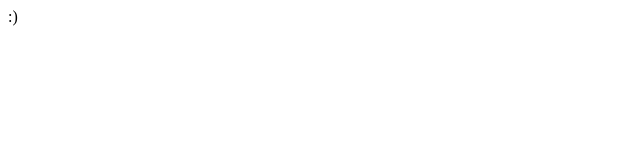
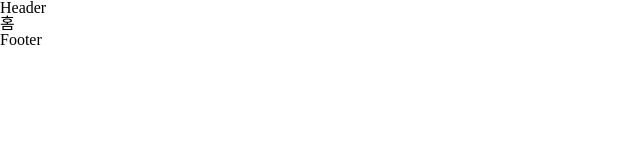
Before and after one commit to YoungSeungJang/portfolioWeb, a React (Create React App) app: page / in a window 1280 px wide. Shown: the top 160 px of the page, without its empty margins (0-640 px from the left). Built offline with nearby package versions, Linux system fonts and the light colour scheme; a web font is replaced by a local one.

Commit message:
:tada:Feat: 프로젝트 시작

```diff
--- a/src/App.js
+++ b/src/App.js
@@ -1,8 +1,15 @@
+import router from 'Routes/routing';
+import { RouterProvider } from 'react-router-dom';
+import { ThemeProvider } from 'styled-components';
+import GlobalStyles from 'styles/global';
+import { theme } from 'styles/theme';
+
 function App() {
 	return (
-		<div className="App">
-			<div>:)</div>
-		</div>
+		<ThemeProvider theme={theme}>
+			<GlobalStyles />
+			<RouterProvider router={router} />
+		</ThemeProvider>
 	);
 }
 
--- /dev/null
+++ b/src/components/layout/footer/index.js
@@ -0,0 +1,9 @@
+const BasicFooter = () => {
+	return (
+		<div>
+			<div>Footer</div>
+		</div>
+	);
+};
+
+export default BasicFooter;
--- /dev/null
+++ b/src/components/layout/header/index.js
@@ -0,0 +1,9 @@
+const BasicHeader = () => {
+    return(
+        <div>
+            <div>Header</div>
+        </div>
+    )
+};
+
+export default BasicHeader;
--- /dev/null
+++ b/src/components/layout/index.js
@@ -0,0 +1,15 @@
+import { Outlet } from 'react-router-dom';
+import BasicHeader from './header';
+import BasicFooter from './footer';
+
+const LayOut = () => {
+	return (
+		<>
+			<BasicHeader />
+			<Outlet />
+			<BasicFooter />
+		</>
+	);
+};
+
+export default LayOut;
--- /dev/null
+++ b/src/pages/home/index.js
@@ -0,0 +1,9 @@
+const HomePage = () => {
+	return (
+		<div>
+			<div>홈</div>
+		</div>
+	);
+};
+
+export default HomePage;
```
Also changed, not shown: src/Routes/routing.js (+5 -5 lines).
